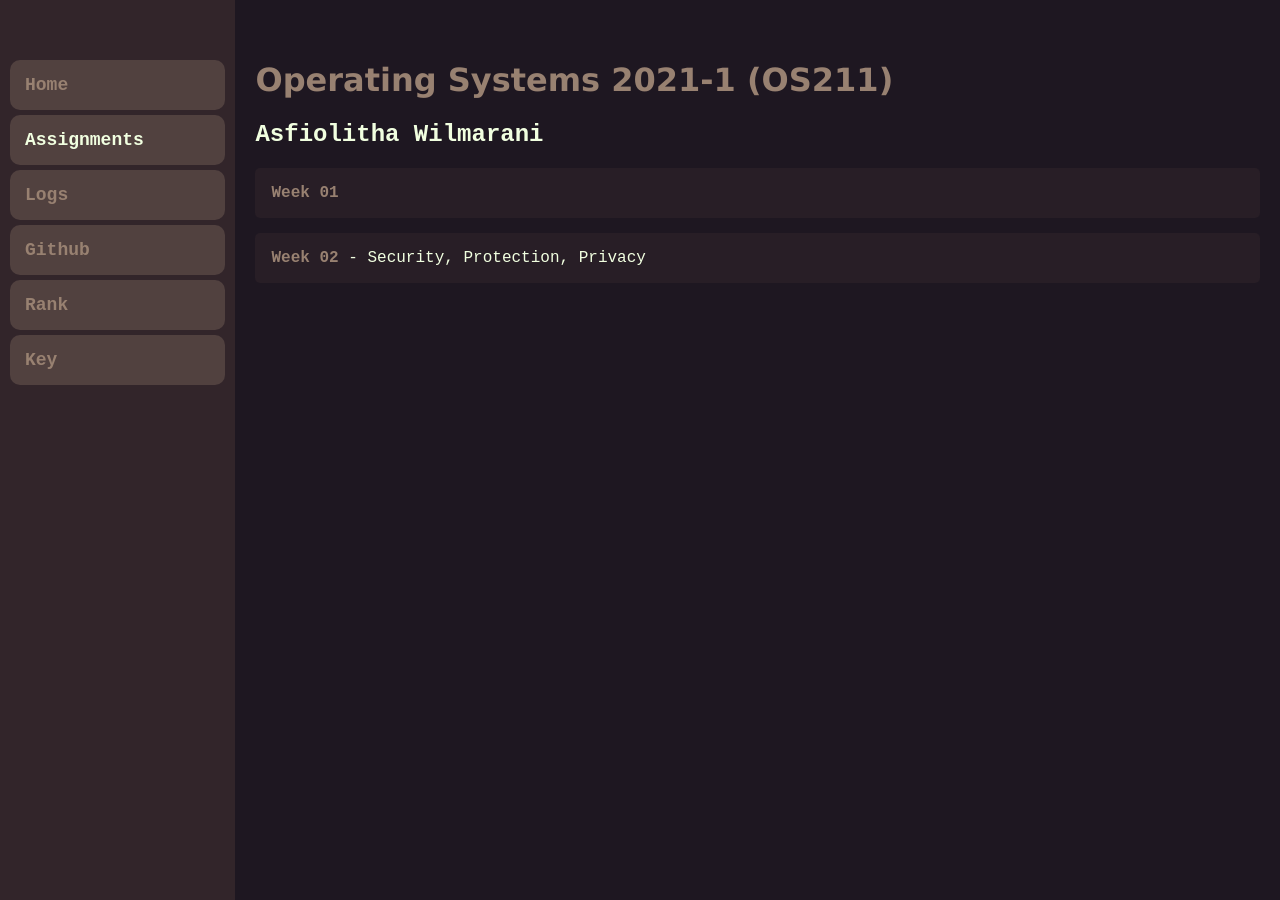
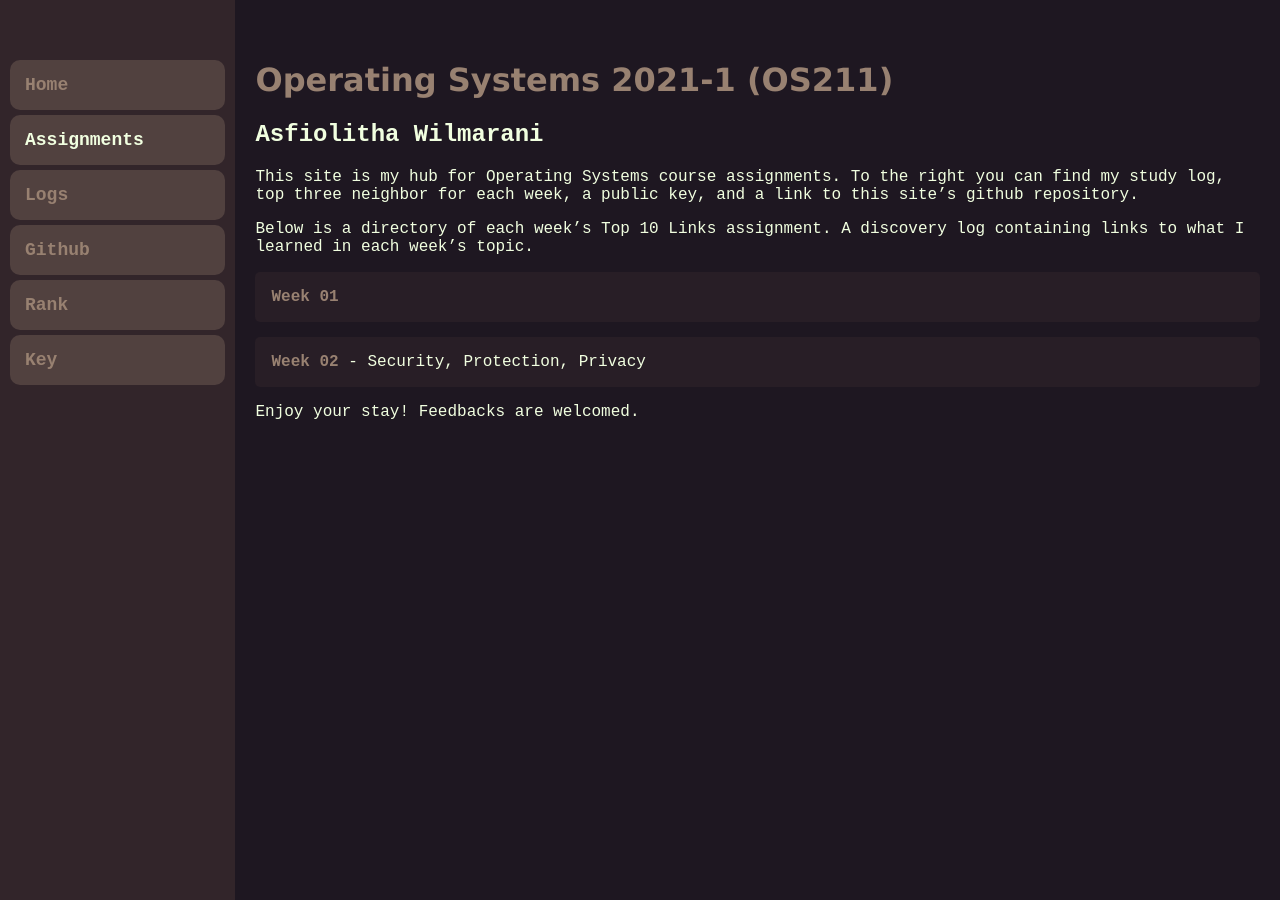
Before and after one commit to asfiowilma/os211, a Jekyll site: the page built from index.md, in a window 1280 px wide. Built offline with Jekyll 4.4.1, drawn with Linux system fonts in a browser that asks for light colours.

Commit message:
OS211 asfiowilma

```diff
--- a/TXT/mylog.txt
+++ b/TXT/mylog.txt
@@ -21,6 +21,10 @@ ZCZC W01 20 L05 GSGS for the Top 10 links
 ZCZC W01 200 L99 Play Ludo with family
 ZCZC W01 30 L99 Play digimon rumble arena & CTR with emulator
 ZCZC W02 30 L21 Run pop quiz one line script
+ZCZC W02 180 L04 Github Pages: setting layouts
+ZCZC W02 120 L05 GSGS for the Top 10 links
+ZCZC W02 30 L06 Read OSC chapter 16
+ZCZC W02 30 L11 Assignment #1
 ZCZC W02 15 L13 Assignment #3
 ZCZC W02 5 L14 Assignment #4
 ZCZC W02 15 L15 Assignment #5
--- a/index.md
+++ b/index.md
@@ -6,5 +6,11 @@ title: "Home"
 # Operating Systems 2021-1 (OS211) {#title}
 ## Asfiolitha Wilmarani {#author}
 
+This site is my hub for Operating Systems course assignments. To the right you can find my study log, top three neighbor for each week, a public key, and a link to this site's github repository.
+
+Below is a directory of each week's Top 10 Links assignment. A discovery log containing links to what I learned in each week's topic.
+
 - [Week 01](https://asfiowilma.github.io/os211/W01/)
 - [Week 02](https://asfiowilma.github.io/os211/W02/) - Security, Protection, Privacy
+
+Enjoy your stay! Feedbacks are welcomed.
```
Also changed, not shown: other parts of TXT/mylog.txt (+0 -1 lines), w02.md (+4 -0 lines).
